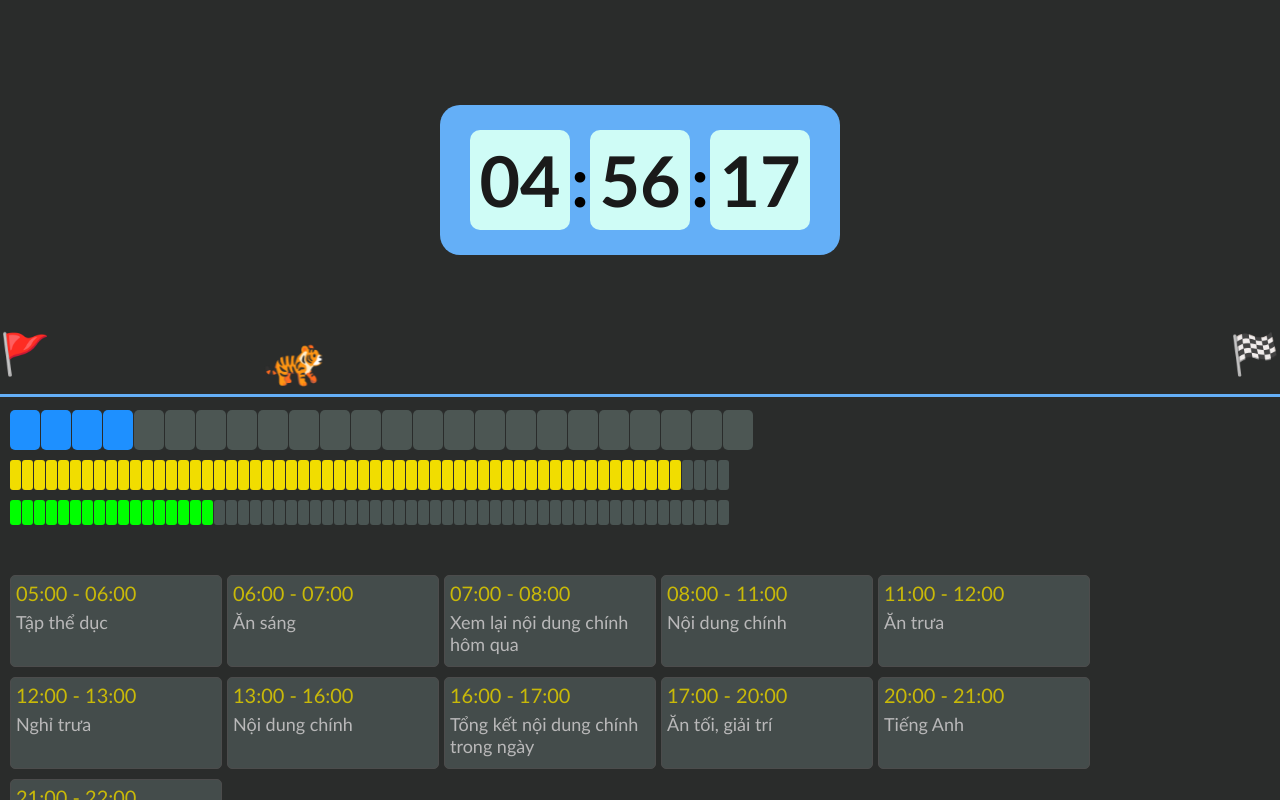
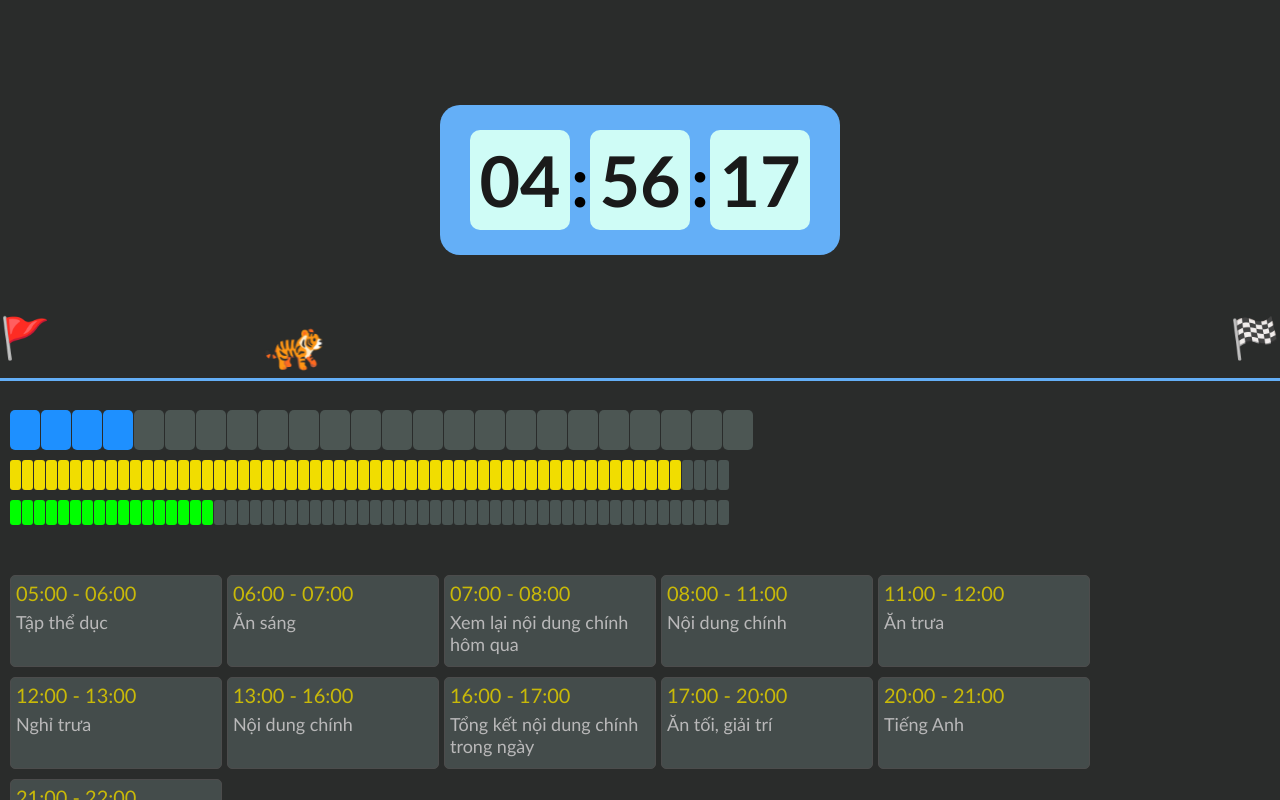
Before and after one commit to Van-Tan-15081998/thoikhoabieu, a plain HTML site: page index.html in a window 1280 px wide. Drawn offline with Linux system fonts and the light colour scheme.

Commit message:
first commi7

```diff
--- a/index.html
+++ b/index.html
@@ -64,7 +64,7 @@
             position: absolute;
             height: 3px;
             width: 100%;
-            top: calc(50% - 6px);
+            top: calc(50% - 22px);
             background-color: #64AFF7;
         }
         #tiger {
```
